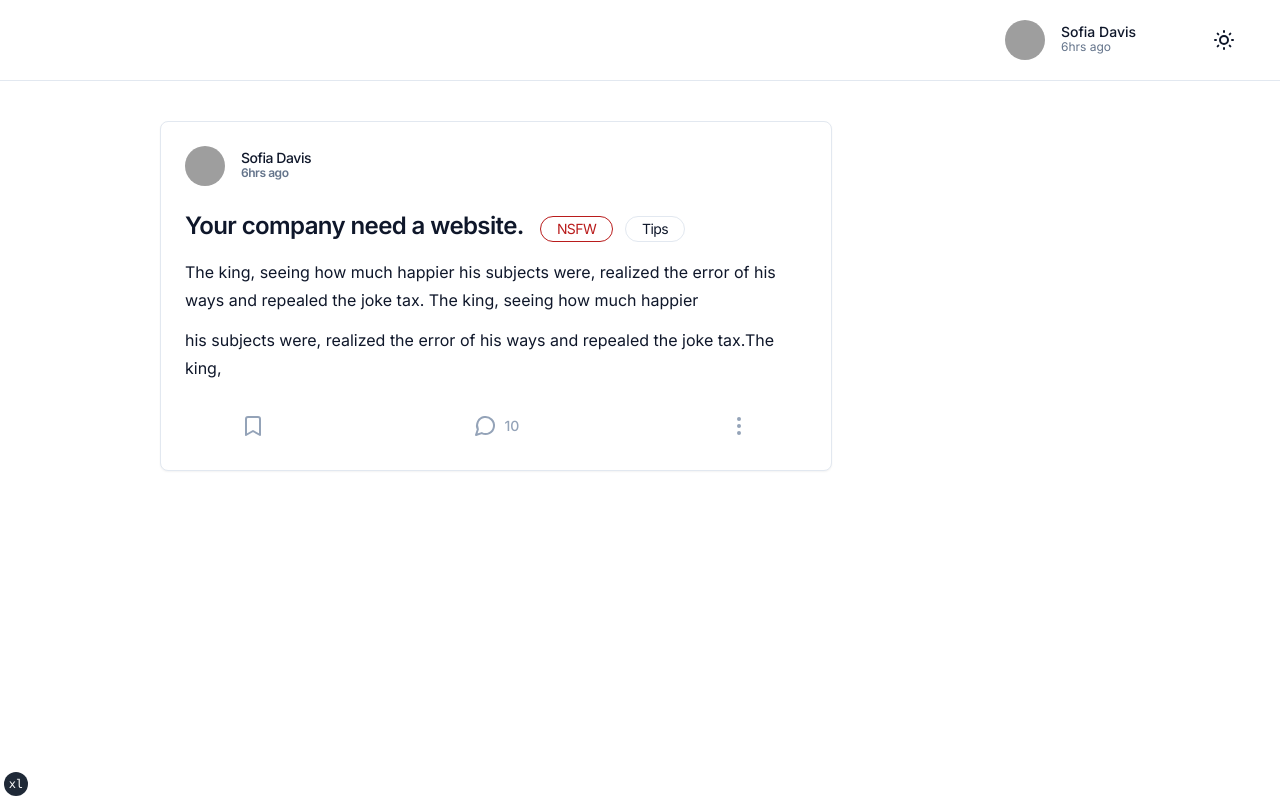
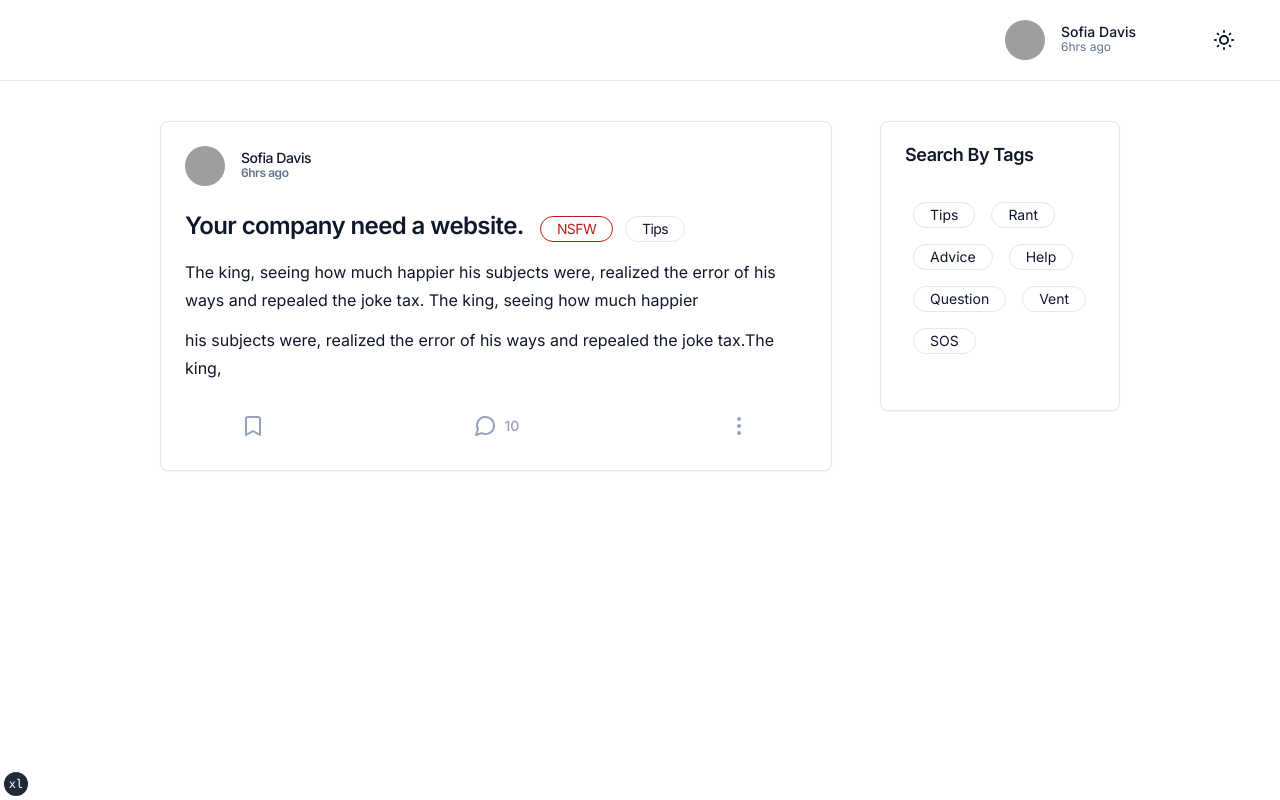
Before and after one commit to haramishra/mindly-appwrite, a Next.js app: page /feed in a window 1280 px wide. Built offline with nearby package versions, Linux system fonts and the light colour scheme; grey boxes are pictures that could not be loaded.

Commit message:
right container added

```diff
--- a/components/feedPage/index.tsx
+++ b/components/feedPage/index.tsx
@@ -1,9 +1,13 @@
 import { PostsCard } from "./posts-card"
+import RightContainer from "./right-container"
 
 export function FeedPage() {
   return (
-    <>
-      <PostsCard />
-    </>
+    <div>
+      <div className="md:flex gap-12">
+        <PostsCard />
+        <RightContainer />
+      </div>
+    </div>
   )
 }
```
